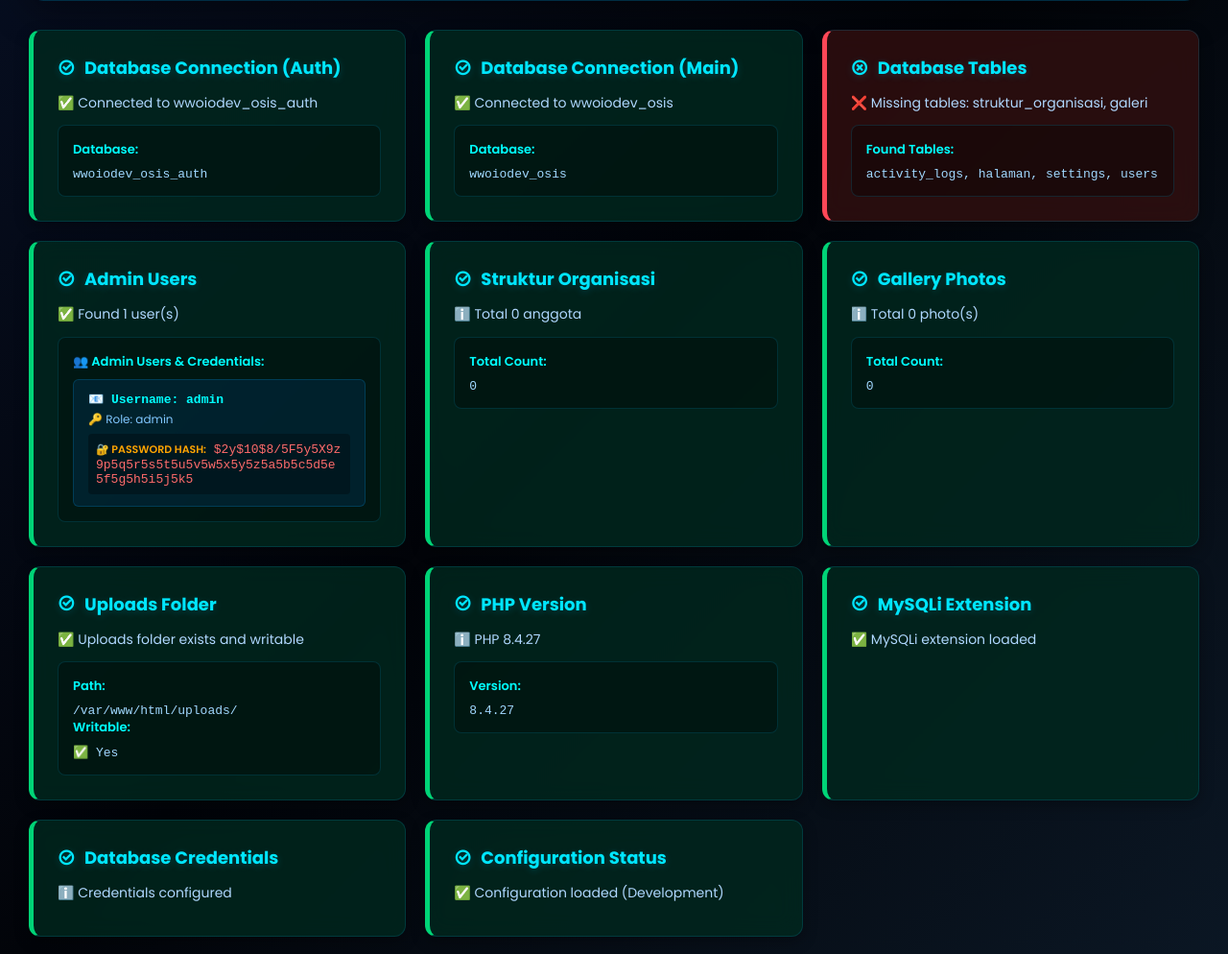
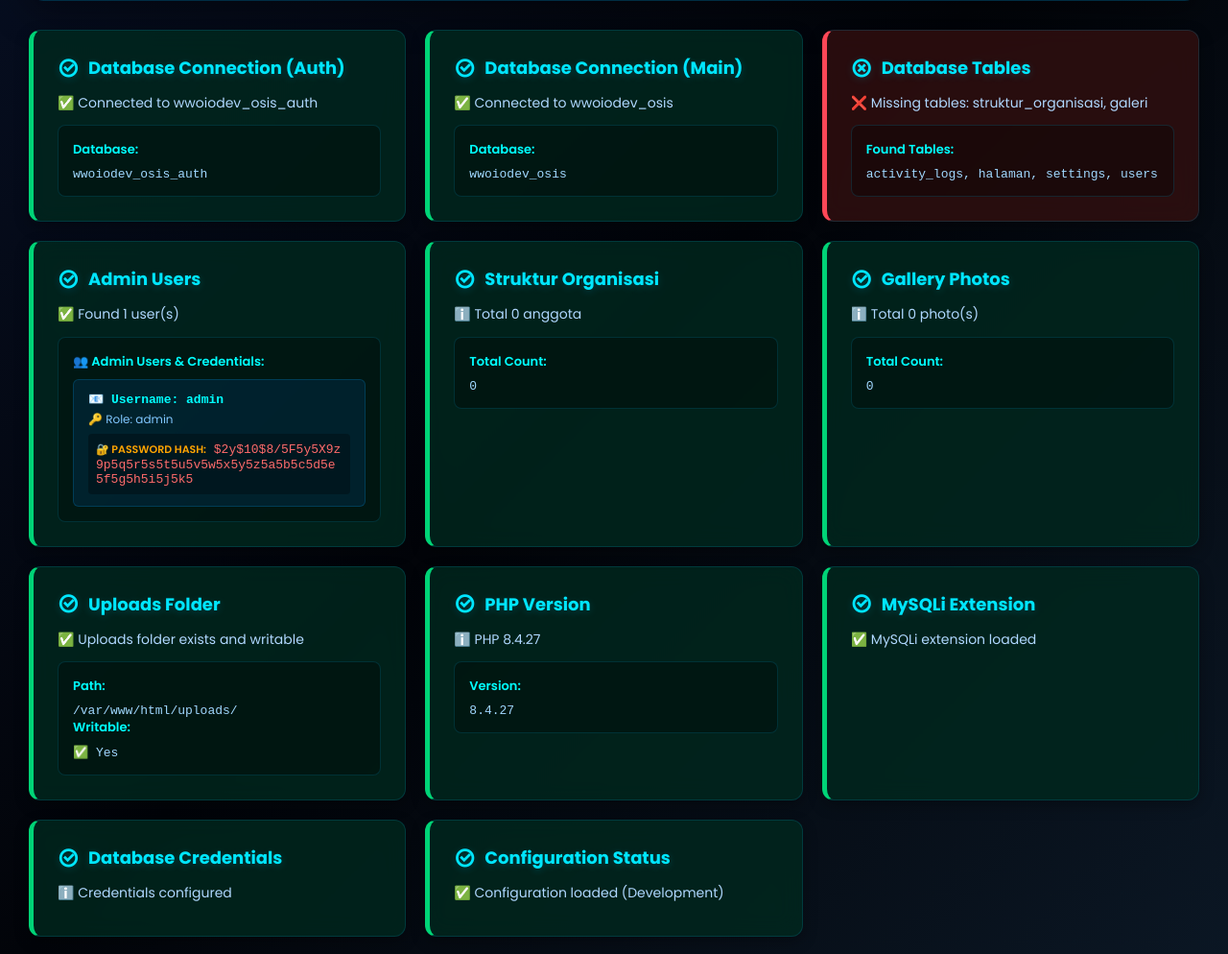
Before and after one commit to Mijal-Gamer/OSIS-ALBIKO, a PHP site: page /OSIS-ALBIKO/diagnostic.php in a window 1280 px wide. Shown: the part 522-1516 px from the top of the page at 96% size. Run offline with PHP 8.4, Linux system fonts and the light colour scheme; data comes from the database, SQL or seed files in the repository; data that the repository does not hold is empty.

Commit message:
feat: add diagnostic card to dashboard grid and enhance diagnostic page animations

```diff
--- a/diagnostic.php
+++ b/diagnostic.php
@@ -509,6 +509,23 @@ $diagnostics['overall_status'] = $all_critical_passed ? 'HEALTHY ✅' : 'HAS ISS
             transition: all 0.3s ease;
             animation: slideInUp 0.5s ease-out backwards;
             cursor: pointer;
+            position: relative;
+            overflow: hidden;
+        }
+
+        .check-card::before {
+            content: '';
+            position: absolute;
+            top: 0;
+            left: -100%;
+            width: 100%;
+            height: 100%;
+            background: linear-gradient(90deg, transparent, rgba(0, 255, 255, 0.1), transparent);
+            transition: left 0.5s ease;
+        }
+
+        .check-card:hover::before {
+            left: 100%;
         }
 
         .check-card:nth-child(1) { animation-delay: 0.05s; }
@@ -537,7 +554,8 @@ $diagnostics['overall_status'] = $all_critical_passed ? 'HEALTHY ✅' : 'HAS ISS
 
         .check-card.passed:hover {
             background: rgba(0, 50, 40, 0.9);
-            box-shadow: 0 15px 40px rgba(0, 212, 119, 0.2);
+            box-shadow: 0 15px 40px rgba(0, 212, 119, 0.25);
+            border-color: rgba(0, 212, 119, 0.4);
         }
 
         .check-card.failed {
@@ -547,12 +565,18 @@ $diagnostics['overall_status'] = $all_critical_passed ? 'HEALTHY ✅' : 'HAS ISS
 
         .check-card.failed:hover {
             background: rgba(60, 20, 20, 0.9);
-            box-shadow: 0 15px 40px rgba(255, 71, 87, 0.2);
+            box-shadow: 0 15px 40px rgba(255, 71, 87, 0.25);
+            border-color: rgba(255, 71, 87, 0.4);
         }
 
         .check-card.info {
             border-left-color: #00a8ff;
             background: rgba(0, 30, 50, 0.8);
+        }
+
+        .check-card.info:hover {
+            box-shadow: 0 15px 40px rgba(0, 168, 255, 0.25);
+            border-color: rgba(0, 168, 255, 0.4);
         }
 
         .check-card h3 {
@@ -563,6 +587,19 @@ $diagnostics['overall_status'] = $all_critical_passed ? 'HEALTHY ✅' : 'HAS ISS
             gap: 10px;
             font-size: 18px;
             text-shadow: 0 2px 8px rgba(0, 200, 255, 0.2);
+        }
+
+        .check-card h3 i {
+            font-size: 22px;
+            display: inline-flex;
+            align-items: center;
+            justify-content: center;
+            transition: all 0.3s ease;
+        }
+
+        .check-card:hover h3 i {
+            transform: rotate(10deg) scale(1.15);
+            text-shadow: 0 0 15px rgba(0, 200, 255, 0.6);
         }
 
         .check-card p {
```
Also changed, not shown: dashboard.php (+7 -0 lines).
